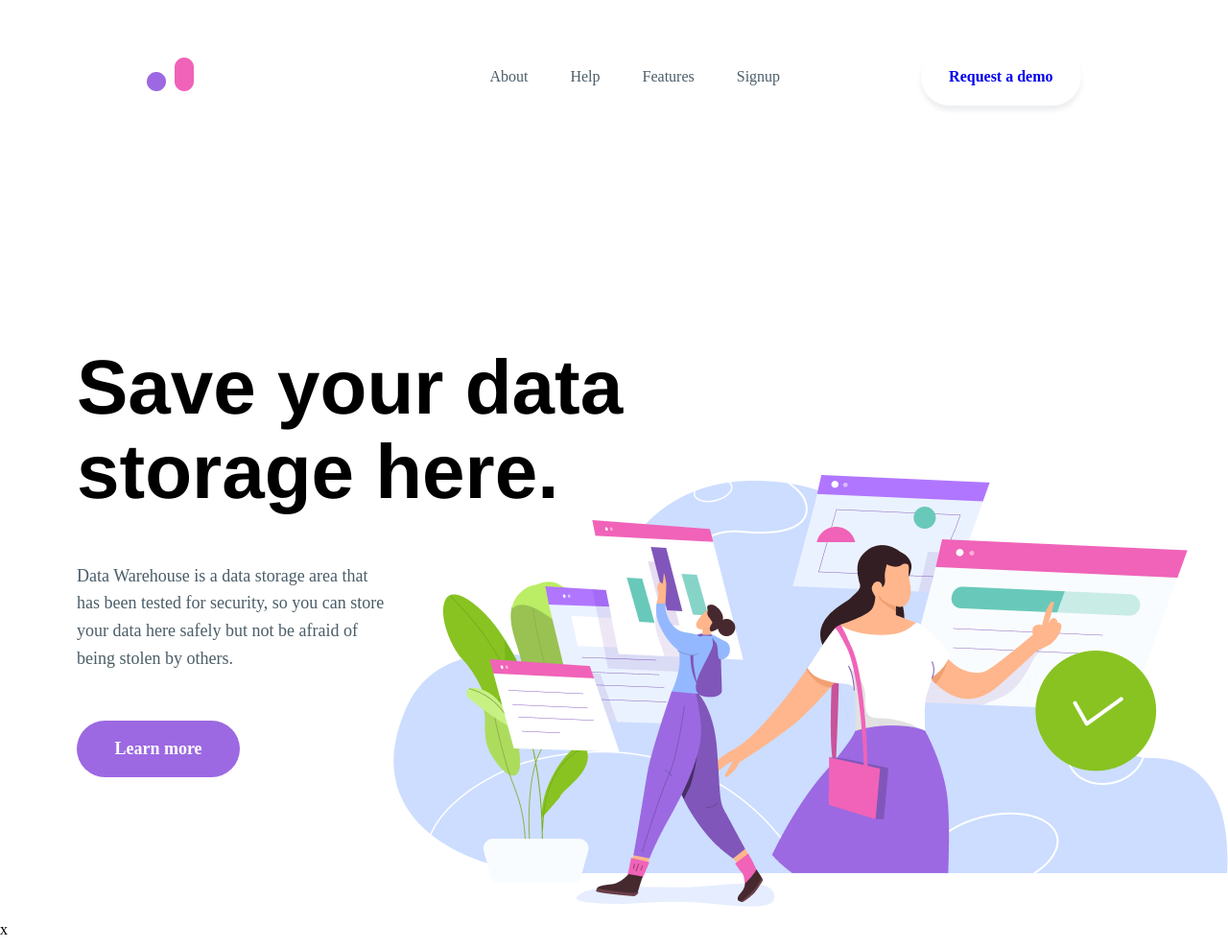
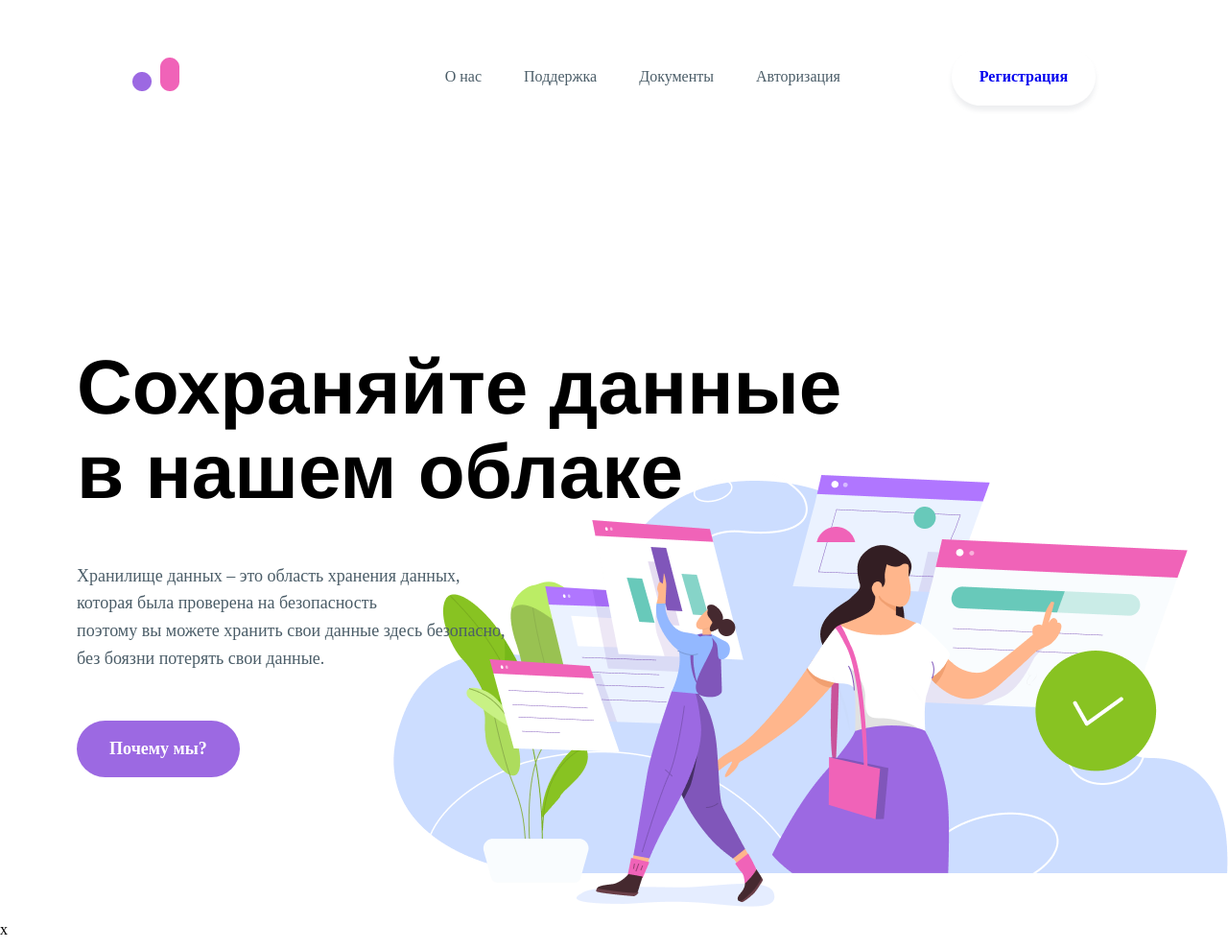
Before and after one commit to rena1gen/DjangoProject, a Django app: page / in a window 1280 px wide. Shown: the top 989 px of the page at 96% size. Run offline with Django 4.2, Linux system fonts and the light colour scheme.

Commit message:
Почти готова

```diff
--- a/main/templates/mainApp/html/data.html
+++ b/main/templates/mainApp/html/data.html
@@ -16,13 +16,13 @@
                     <img src="{% static 'Images/Header/Logo.png'%}" alt="">
                 </div>
                 <nav class= "navbar">
-                    <a class = "navbar__links" href="/about">About</a>
-                    <a class = "navbar__links" href="">Help</a>
-                    <a class = "navbar__links" href="">Features</a>
-                    <a class = "navbar__links" href="">Signup</a>
+                    <a class = "navbar__links" href="/about">О нас</a>
+                    <a class = "navbar__links" href="">Поддержка</a>
+                    <a class = "navbar__links" href="">Документы</a>
+                    <a class = "navbar__links" href="">Авторизация</a>
                 </nav>
                 <div class="button">
-                    <a class = "button__link" href="/register">Request a demo</a>
+                    <a class = "button__link" href="/register">Регистрация</a>
                 </div>
             </div>
         </div>
@@ -32,15 +32,15 @@
         <div class="intro__container">
             <div class="intro__container__inner">
                 <div class="intro__title">
-                    Save your data<br> storage here.
+                    Сохраняйте данные<br> в нашем облаке
                 </div>
                 <div class="intro__text">
-                    Data Warehouse is a data storage area that<br>has been
-                    tested for security, so you can store<br> your data here
-                    safely but not be afraid of<br> being stolen by others.
+                    Хранилище данных – это область хранения данных,<br>которая была
+                    проверена на безопасность<br> поэтому вы можете хранить свои данные здесь
+                    безопасно,<br> без боязни потерять свои данные.
                 </div>
                 <div class="intro__button">
-                    <a class = "button__link-intro"href="">Learn more</a>
+                    <a class = "button__link-intro"href="/about">Почему мы?</a>
                 </div>
             </div>
         </div>
--- a/main/templates/mainApp/html/delete_selected.html
+++ b/main/templates/mainApp/html/delete_selected.html
@@ -1,6 +1,7 @@
 {% extends 'mainApp/html/templates.html' %}
 {% block content %}
 <form method="post">
+     {% csrf_token %}
    <div class = "task__panel__list">
         <div class="task__panel__container-list">
         <div class = "task__list__title">Выберите что нужно удалить</div>
@@ -11,7 +12,6 @@
       </li>
     {% endfor %}
         <button type="submit"class="button">Удалить выбранные элементы</button>
-
         </div>
    </div>
 </form>
```
Also changed, not shown: main/templates/mainApp/html/message.html (+15 -1 lines), main/templates/mainApp/html/templates.html (+5 -5 lines).
